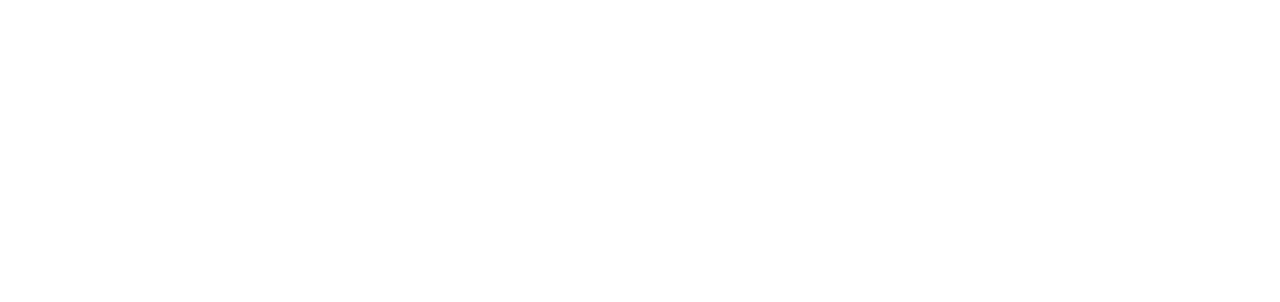
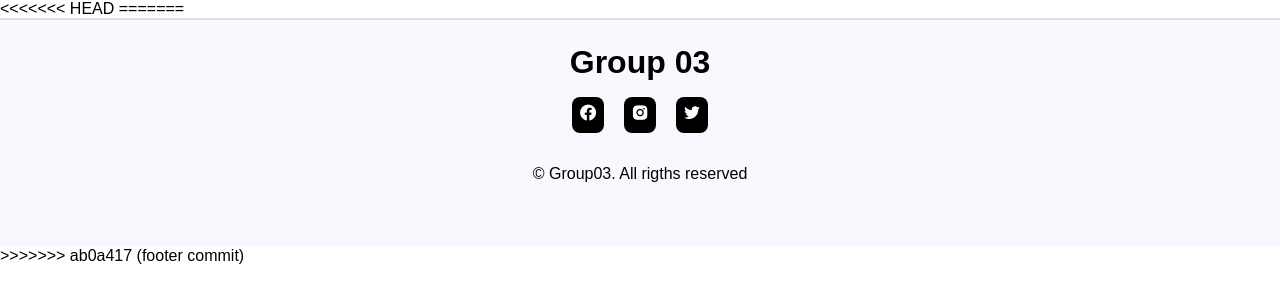
Before and after one commit to MyDragon168/group3, a plain HTML site: page index.html in a window 1280 px wide. Drawn offline with nearby package versions, Linux system fonts and the light colour scheme.

```diff
--- /dev/null
+++ b/footer.css
@@ -0,0 +1,53 @@
+* {
+  margin: 0;
+  padding: 0;
+  box-sizing: border-box;
+}
+
+body {
+  font-family: sans-serif;
+}
+
+.footer {
+  background-color: ghostwhite;
+  border-top: 2px solid rgba(0, 0, 0, 0.1);
+  display: flex;
+  justify-content: center;
+  align-items: center;
+}
+
+.footer-container {
+  padding: 1.5rem 0 4rem;
+}
+
+.footer-title {
+  color: black;
+  text-align: center;
+  margin-bottom: 1rem;
+}
+
+.footer-social {
+  display: flex;
+  justify-content: center;
+  column-gap: 1.25rem;
+}
+
+.footer-social-link {
+  background-color: black;
+  color: white;
+  font-size: 1.2rem;
+  padding: 0.4rem;
+  border-radius: 0.5rem;
+}
+
+.footer-social-link:hover {
+  background-color: gray;
+}
+
+.footer-copy {
+  display: block;
+  margin-top: 2rem;
+  color: black;
+  text-align: center;
+  font-size: 1rem;
+}
--- a/index.html
+++ b/index.html
@@ -1,5 +1,6 @@
 <!DOCTYPE html>
 <html lang="en">
+<<<<<<< HEAD
 <head>
     <meta charset="UTF-8">
     <meta name="viewport" content="width=device-width, initial-scale=1.0">
@@ -9,3 +10,36 @@
 
 </body>
 </html>
+=======
+  <head>
+    <meta charset="UTF-8" />
+    <meta name="viewport" content="width=device-width, initial-scale=1.0" />
+    <title>Footer</title>
+    <link rel="stylesheet" href="footer.css" />
+    <link
+      href="https://unpkg.com/boxicons@2.1.4/css/boxicons.min.css"
+      rel="stylesheet"
+    />
+  </head>
+  <body>
+    <footer class="footer">
+      <div class="footer-container">
+        <h1 class="footer-title">Group 03</h1>
+
+        <div class="footer-social">
+          <a href="" class="footer-social-link" target="_blank">
+            <i class="bx bxl-facebook-circle"></i>
+          </a>
+          <a href="" class="footer-social-link" target="_blank">
+            <i class="bx bxl-instagram-alt"></i>
+          </a>
+          <a href="" class="footer-social-link" target="_blank">
+            <i class="bx bxl-twitter"></i>
+          </a>
+        </div>
+        <span class="footer-copy"> &#169; Group03. All rigths reserved </span>
+      </div>
+    </footer>
+  </body>
+</html>
+>>>>>>> ab0a417 (footer commit)
```
